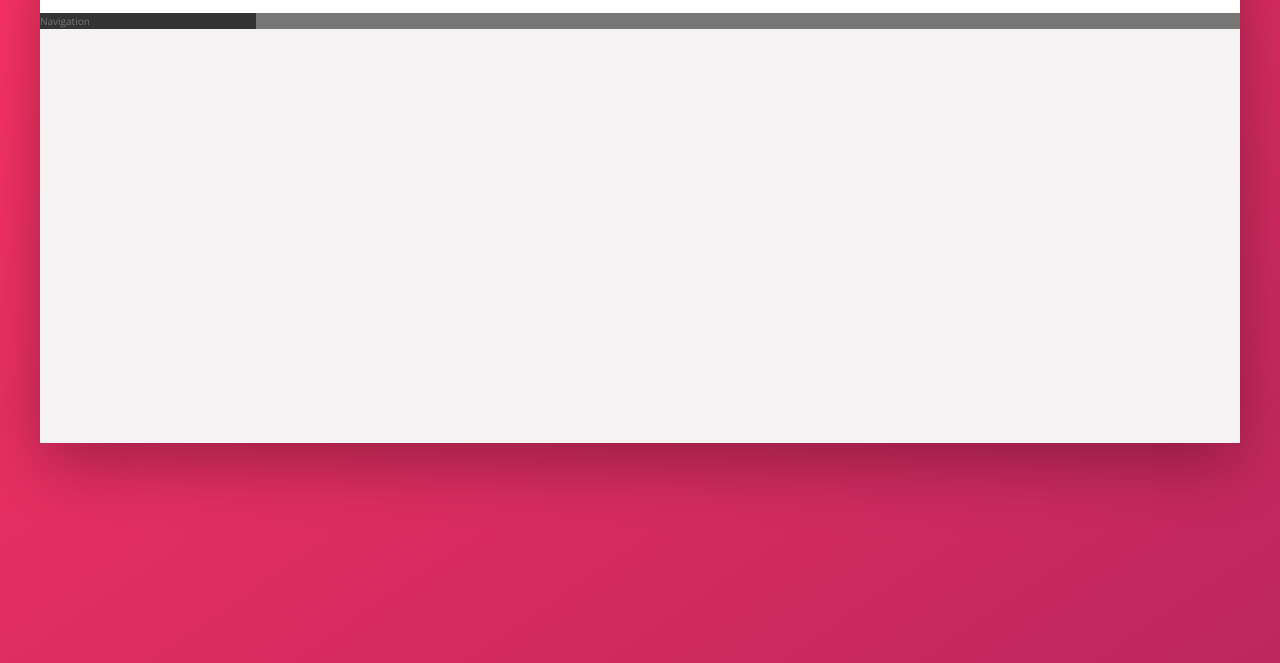
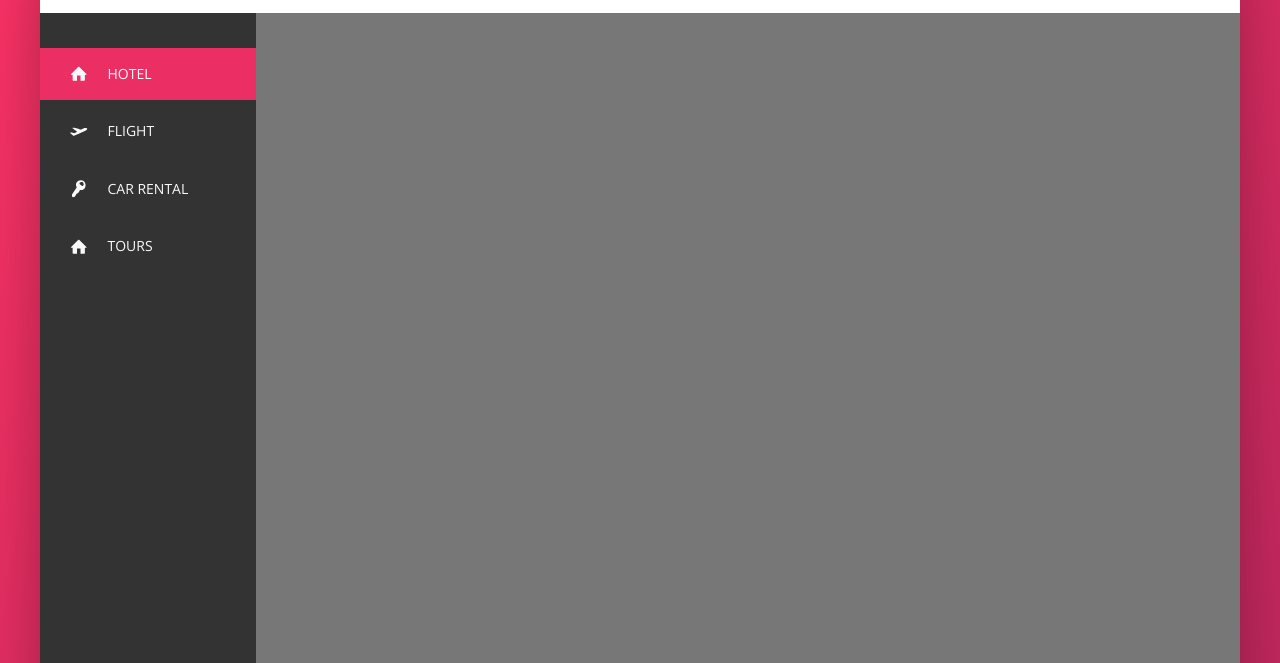
Before and after one commit to IvanNever/trillo, a website: page src/index.html in a window 1280 px wide. Shown: the part 137-800 px from the top of the page. Drawn offline with nearby package versions, Linux system fonts and the light colour scheme.

Commit message:
added navigation section

```diff
--- a/src/index.html
+++ b/src/index.html
@@ -41,13 +41,54 @@
                     </div>
                 </nav>
             </header>
+
             <div class="contant">
+
                 <nav class="sidebar">
-                    Navigation
+                    <ul class="side-nav">
+                        <li class="side-nav__item side-nav__item_active">
+                            <a href="" class="side-nav__link">
+                                <svg class="side-nav__icon">
+                                    <use xlink:href="img/sprite.svg#icon-home"></use>
+                                    <span>Hotel</span>
+                                </svg>
+                            </a>
+                        </li>
+                        <li class="side-nav__item">
+                            <a href="" class="side-nav__link">
+                                <svg class="side-nav__icon">
+                                    <use xlink:href="img/sprite.svg#icon-aircraft-take-off"></use>
+                                    <span>Flight</span>
+                                </svg>
+                            </a>
+                        </li>
+                        <li class="side-nav__item">
+                            <a href="" class="side-nav__link">
+                                <svg class="side-nav__icon">
+                                    <use xlink:href="img/sprite.svg#icon-key"></use>
+                                    <span>Car rental</span>
+                                </svg>
+                            </a>
+                        </li>
+                        <li class="side-nav__item">
+                            <a href="" class="side-nav__link">
+                                <svg class="side-nav__icon">
+                                    <use xlink:href="img/sprite.svg#icon-home"></use>
+                                    <span>Tours</span>
+                                </svg>
+                            </a>
+                        </li>
+                    </ul>
+
+                    <div class="legal">
+                        &copy; 2020 by trillo. All rights reserved.
+                    </div>
                 </nav>
+
                 <main class="hotel-view">
                     Hotel view
                 </main>
+
             </div>
         </div>
     </body>
--- a/src/sass/_components.scss
+++ b/src/sass/_components.scss
@@ -106,3 +106,71 @@
         margin-right: 1rem;
     }
 }
+
+//Side navigation
+.side-nav {
+    font-size: 1.4rem;
+    list-style: none;
+    margin-top: 3.5rem;
+
+    &__item {
+        position: relative;
+
+        &:not(:last-child) {
+            margin-bottom: .5rem;
+        }
+    }
+
+    &__item::before {
+        content: "";
+        position: absolute;
+        top: 0;
+        left: 0;
+        height: 100%;
+        width: 3px;
+        background-color: var(--color-primary);
+        transform: scaleY(0);
+        transition: transform .2s,
+                    width .4s cubic-bezier(1, 0, 0, 1) .2s,
+                    background-color .1s;
+    }
+
+    &__item:hover::before,
+    &__item_active::before {
+        transform: scaleY(1);
+        width: 100%;
+    }
+
+    &__item:active::before {
+        background-color: var(--color-primary-light);
+    }
+
+    &__link:link,
+    &__link:visited {
+        color: var(--color-grey-light-1);
+        text-decoration: none;
+        text-transform: uppercase;
+        padding: 1.5rem 3rem;
+        display: flex;
+        align-items: center;
+        position: relative;
+        z-index: 10;
+    }
+
+    &__icon {
+        width: 1.75rem;
+        height: 1.75rem;
+        margin-right: 2rem;
+        fill: currentColor;
+    }
+
+    span {}
+}
+
+//Legal
+.legal {
+    font-size: 1.2rem;
+    color: var(--color-grey-light-4);
+    text-align: center;
+    padding: 2.5rem;
+}
--- a/src/sass/_layout.scss
+++ b/src/sass/_layout.scss
@@ -25,9 +25,13 @@
 .sidebar {
     background-color: var(--color-grey-dark-1);
     flex: 0 0 18%;
+    display: flex;
+    flex-direction: column;
+    justify-content: space-between;
 }
 
 .hotel-view {
     background-color: var(--color-grey-dark-2);
     flex: 1;
+    height: 80rem;
 }
```
Also changed, not shown: src/css/style.min.css.
